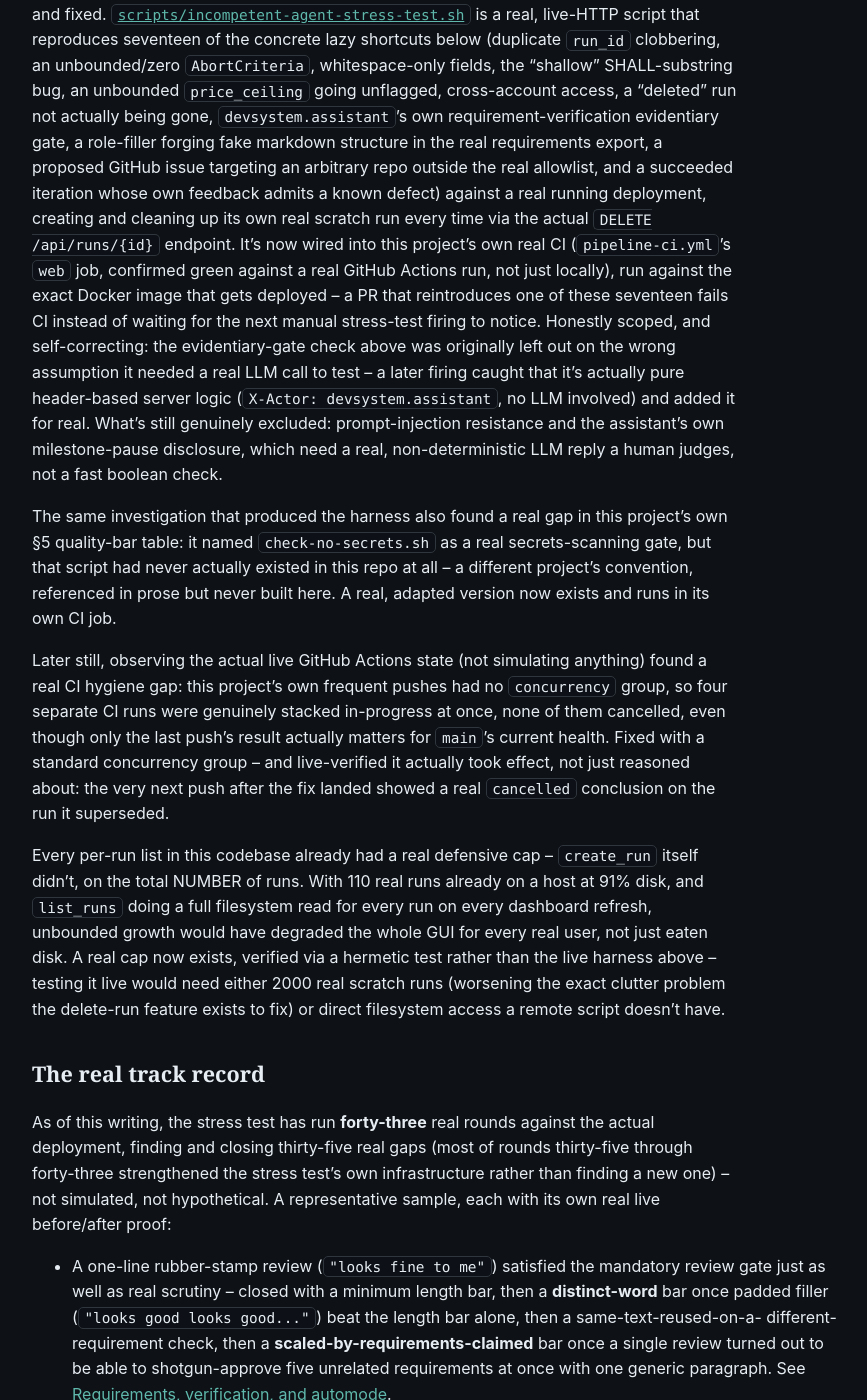
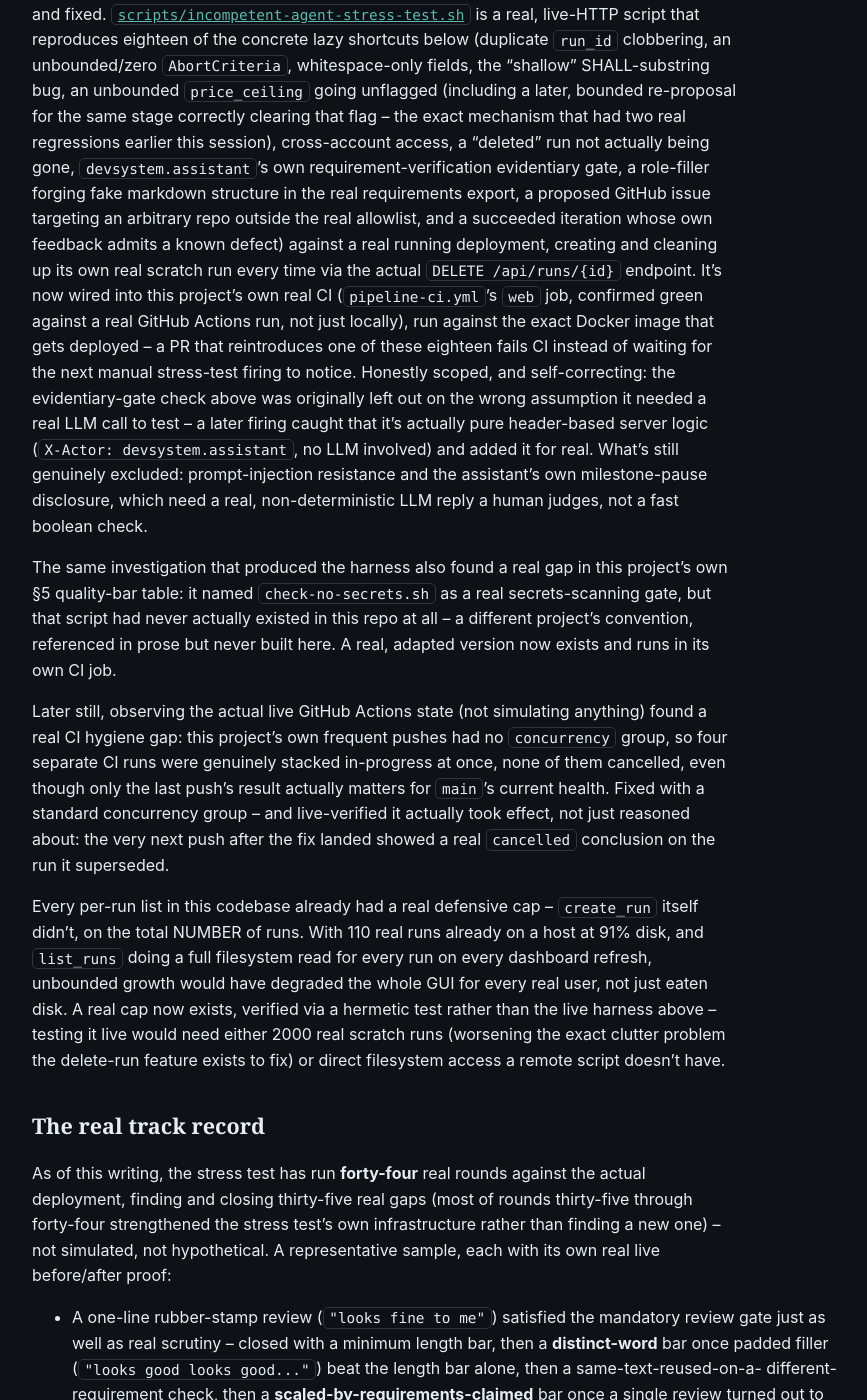
Before and after one commit to scimbe/CADS-devsystem-docs, a Jekyll site: the page built from _explanation/dau-lens-and-stress-testing.md, in a window 1280 px wide and 1400 px high, scrolled down 1099 px. Shown: the whole window, without its empty margins (322-1189 px from the left). Built offline with Jekyll 4.4.1, drawn with Linux system fonts in a browser that asks for light colours.

Commit message:
explanation: document run 44 -- the latest-proposal-wins regression guard
CADS-devsystem@225af3d added check [12], covering the mechanism this
session found two real bugs in already (a zero price_ceiling not
flagged, then a lost price_ceiling, then the fix itself only checking
the first matching proposal instead of the latest) -- now a permanent
regression guard rather than a one-time fix.

```diff
--- a/_explanation/dau-lens-and-stress-testing.md
+++ b/_explanation/dau-lens-and-stress-testing.md
@@ -43,18 +43,20 @@ for what these checks look like in the code.
 Thirty-four rounds in, this whole methodology was still one-off manual investigation every single
 time -- nothing stopped a later change from silently reintroducing a gap already found and fixed.
 [`scripts/incompetent-agent-stress-test.sh`](https://github.com/scimbe/CADS-devsystem/blob/main/scripts/incompetent-agent-stress-test.sh)
-is a real, live-HTTP script that reproduces seventeen of the concrete lazy shortcuts below (duplicate
+is a real, live-HTTP script that reproduces eighteen of the concrete lazy shortcuts below (duplicate
 `run_id` clobbering, an unbounded/zero `AbortCriteria`, whitespace-only fields, the "shallow"
-SHALL-substring bug, an unbounded `price_ceiling` going unflagged, cross-account access, a "deleted"
-run not actually being gone, `devsystem.assistant`'s own requirement-verification evidentiary gate,
-a role-filler forging fake markdown structure in the real requirements export, a proposed
-GitHub issue targeting an arbitrary repo outside the real allowlist, and a succeeded iteration whose
-own feedback admits a known defect) against a real running deployment, creating and cleaning up its
-own real scratch run every time via the actual `DELETE /api/runs/{id}` endpoint. It's now wired into
-this project's own real CI (`pipeline-ci.yml`'s `web` job, confirmed green against a real GitHub
-Actions run, not just locally), run against the exact Docker image that gets deployed -- a PR that
-reintroduces one of these seventeen fails CI instead of waiting for the next manual stress-test
-firing to notice. Honestly scoped, and
+SHALL-substring bug, an unbounded `price_ceiling` going unflagged (including a later, bounded
+re-proposal for the same stage correctly clearing that flag -- the exact mechanism that had two
+real regressions earlier this session), cross-account access, a "deleted" run not actually being
+gone, `devsystem.assistant`'s own requirement-verification evidentiary gate, a role-filler forging
+fake markdown structure in the real requirements export, a proposed GitHub issue targeting an
+arbitrary repo outside the real allowlist, and a succeeded iteration whose own feedback admits a
+known defect) against a real running deployment, creating and cleaning up its own real scratch run
+every time via the actual `DELETE /api/runs/{id}` endpoint. It's now wired into this project's own
+real CI (`pipeline-ci.yml`'s `web` job, confirmed green against a real GitHub Actions run, not just
+locally), run against the exact Docker image that gets deployed -- a PR that reintroduces one of
+these eighteen fails CI instead of waiting for the next manual stress-test firing to notice.
+Honestly scoped, and
 self-correcting: the evidentiary-gate check above was originally left out on the wrong assumption it
 needed a real LLM call to test -- a later firing caught that it's actually pure header-based server
 logic (`X-Actor: devsystem.assistant`, no LLM involved) and added it for real. What's still
@@ -83,8 +85,8 @@ filesystem access a remote script doesn't have.
 
 ## The real track record
 
-As of this writing, the stress test has run **forty-three** real rounds against the actual
-deployment, finding and closing thirty-five real gaps (most of rounds thirty-five through forty-three
+As of this writing, the stress test has run **forty-four** real rounds against the actual
+deployment, finding and closing thirty-five real gaps (most of rounds thirty-five through forty-four
 strengthened the stress test's own infrastructure rather than finding a new one) -- not simulated,
 not hypothetical. A
 representative sample, each with its own real live before/after proof:
```
